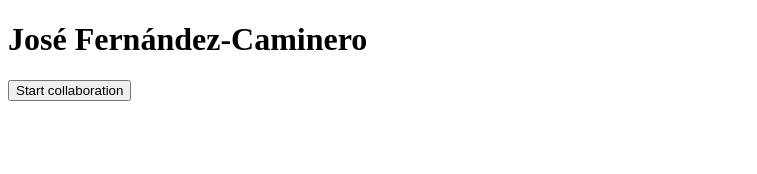
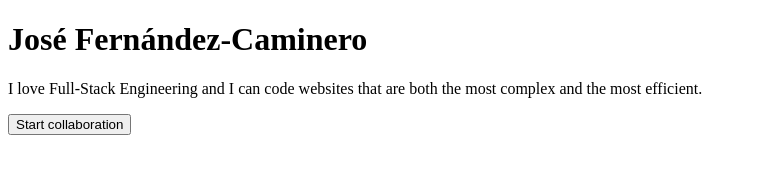
Before and after one commit to fdezcaminero/portfolioProject, a plain HTML site: page index.html in a window 1280 px wide. Shown: the whole page, without its empty margins (0-757 px from the left). Drawn offline with Linux system fonts and the light colour scheme.

```diff
--- a/index.html
+++ b/index.html
@@ -12,7 +12,7 @@
 
     <h1>José Fernández-Caminero</h1>
 
-    <p></p>
+    <p>I love Full-Stack Engineering and I can code websites that are both the most complex and the most efficient.</p>
 
     <button>Start collaboration</button>
 </body>
```
Also changed, not shown: resources/ic_menu.svg (added), resources/image_geometry_1.svg (added).
